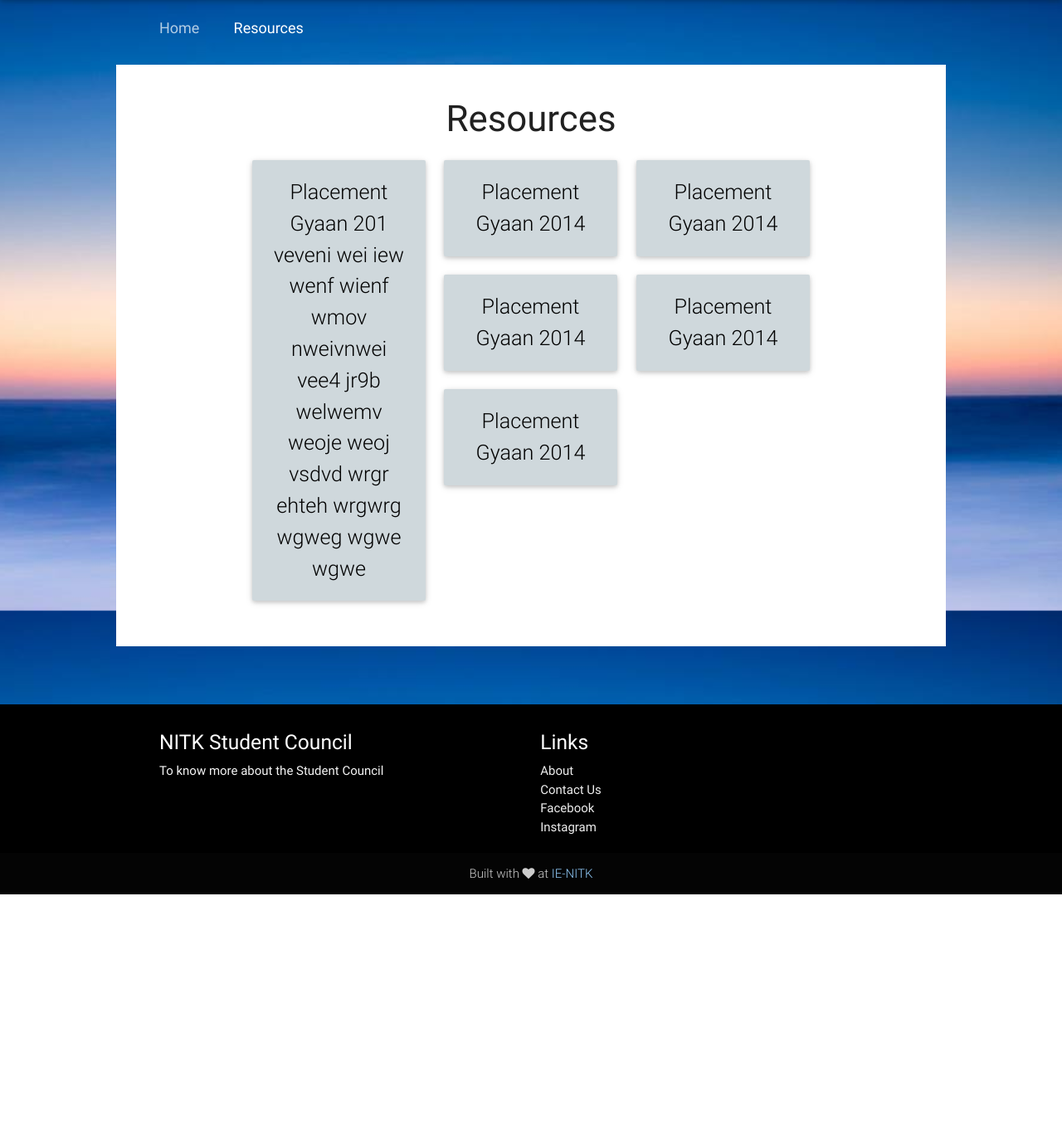
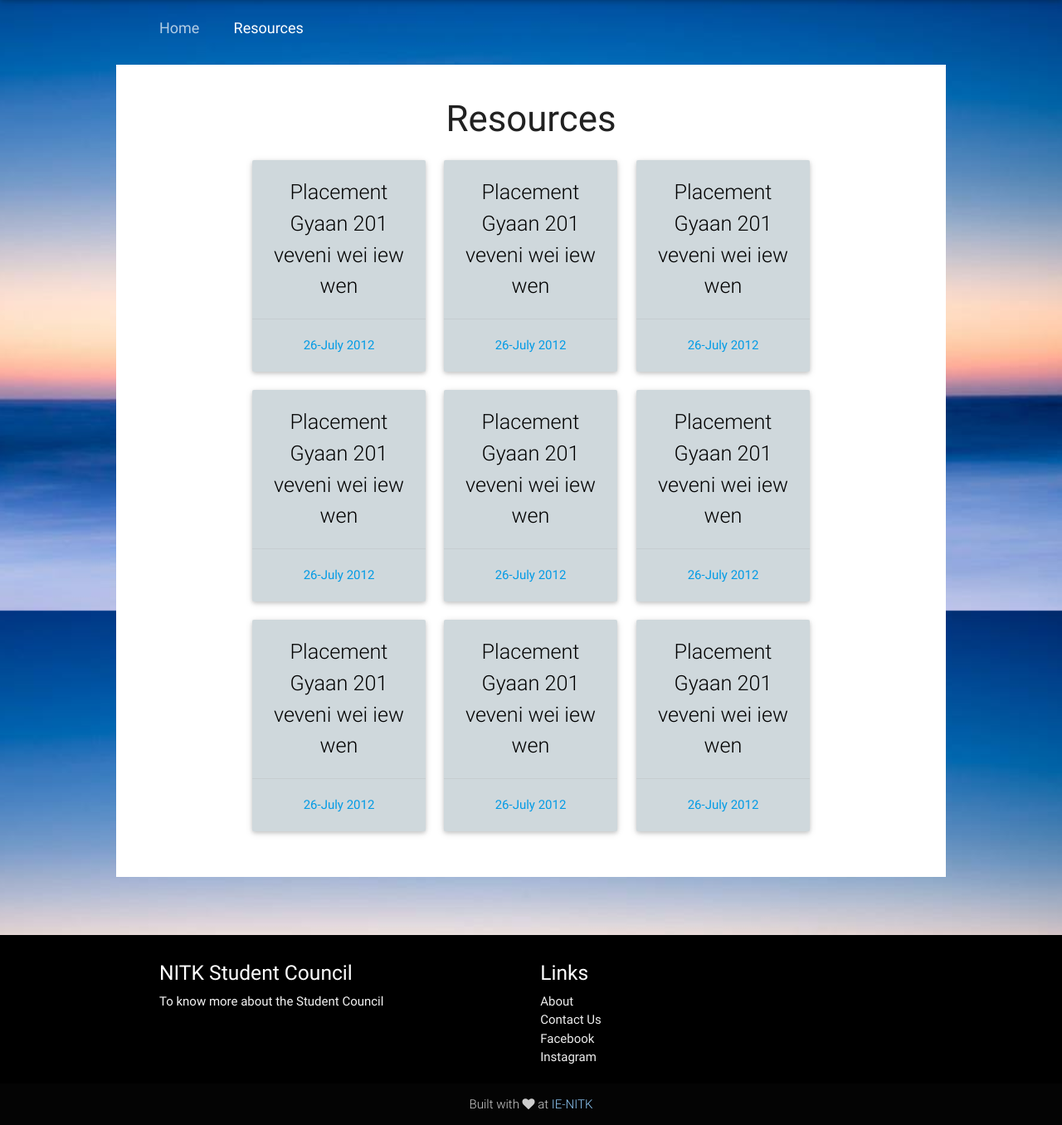
Before and after one commit to devmonster423/django-student-web, a Django app: template src/templates/resources.html in a window 1280 px wide. Shown: the part 64-1420 px from the top of the page at 83% size. Before the commit the page ends 1142 px from the top, so only its background shows below. Run offline with Django 3.2, Linux system fonts and the light colour scheme; the template is opened without the code that fills it, so the values that code supplies are empty; some libraries are stand-ins or nearby versions.

Commit message:
Added Date to cards

```diff
--- a/src/templates/resources.html
+++ b/src/templates/resources.html
@@ -21,8 +21,11 @@
 			<a href="#">
 				<div class="card blue-grey lighten-4 waves-effect waves-block waves-light custom-card">
 					<div class="card-content black-text">
-						<article class="flow-text">Placement Gyaan 201 veveni wei iew wenf wienf wmov nweivnwei vee4 jr9b welwemv weoje weoj vsdvd wrgr ehteh wrgwrg wgweg wgwe wgwe</article>
+						<article class="flow-text">Placement Gyaan 201 veveni wei iew wen</article>
 					</div>
+					<div class="card-action">
+              			<p>26-July 2012</p>
+            		</div>
 				</div>
 			</a>
 		</div>
@@ -30,8 +33,11 @@
 			<a href="#">
 				<div class="card blue-grey lighten-4 waves-effect waves-block waves-light custom-card">
 					<div class="card-content black-text">
-						<article class="flow-text">Placement Gyaan 2014</article>
+						<article class="flow-text">Placement Gyaan 201 veveni wei iew wen</article>
 					</div>
+					<div class="card-action">
+              			<p>26-July 2012</p>
+            		</div>
 				</div>
 			</a>
 		</div>
@@ -39,8 +45,11 @@
 			<a href="#">
 				<div class="card blue-grey lighten-4 waves-effect waves-block waves-light custom-card">
 					<div class="card-content black-text">
-						<article class="flow-text">Placement Gyaan 2014</article>
+						<article class="flow-text">Placement Gyaan 201 veveni wei iew wen</article>
 					</div>
+					<div class="card-action">
+              			<p>26-July 2012</p>
+            		</div>
 				</div>
 			</a>
 		</div>
@@ -48,8 +57,11 @@
 			<a href="#">
 				<div class="card blue-grey lighten-4 waves-effect waves-block waves-light custom-card">
 					<div class="card-content black-text">
-						<article class="flow-text">Placement Gyaan 2014</article>
+						<article class="flow-text">Placement Gyaan 201 veveni wei iew wen</article>
 					</div>
+					<div class="card-action">
+              			<p>26-July 2012</p>
+            		</div>
 				</div>
 			</a>
 		</div>
@@ -57,8 +69,11 @@
 			<a href="#">
 				<div class="card blue-grey lighten-4 waves-effect waves-block waves-light custom-card">
 					<div class="card-content black-text">
-						<article class="flow-text">Placement Gyaan 2014</article>
+						<article class="flow-text">Placement Gyaan 201 veveni wei iew wen</article>
 					</div>
+					<div class="card-action">
+              			<p>26-July 2012</p>
+            		</div>
 				</div>
 			</a>
 		</div>
@@ -66,8 +81,47 @@
 			<a href="#">
 				<div class="card blue-grey lighten-4 waves-effect waves-block waves-light custom-card">
 					<div class="card-content black-text">
-						<article class="flow-text">Placement Gyaan 2014</article>
+						<article class="flow-text">Placement Gyaan 201 veveni wei iew wen</article>
 					</div>
+					<div class="card-action">
+              			<p>26-July 2012</p>
+            		</div>
+				</div>
+			</a>
+		</div>
+		<div class="col s12 m4">
+			<a href="#">
+				<div class="card blue-grey lighten-4 waves-effect waves-block waves-light custom-card">
+					<div class="card-content black-text">
+						<article class="flow-text">Placement Gyaan 201 veveni wei iew wen</article>
+					</div>
+					<div class="card-action">
+              			<p>26-July 2012</p>
+            		</div>
+				</div>
+			</a>
+		</div>
+		<div class="col s12 m4">
+			<a href="#">
+				<div class="card blue-grey lighten-4 waves-effect waves-block waves-light custom-card">
+					<div class="card-content black-text">
+						<article class="flow-text">Placement Gyaan 201 veveni wei iew wen</article>
+					</div>
+					<div class="card-action">
+              			<p>26-July 2012</p>
+            		</div>
+				</div>
+			</a>
+		</div>
+		<div class="col s12 m4">
+			<a href="#">
+				<div class="card blue-grey lighten-4 waves-effect waves-block waves-light custom-card">
+					<div class="card-content black-text">
+						<article class="flow-text">Placement Gyaan 201 veveni wei iew wen</article>
+					</div>
+					<div class="card-action">
+              			<p>26-July 2012</p>
+            		</div>
 				</div>
 			</a>
 		</div>
```
